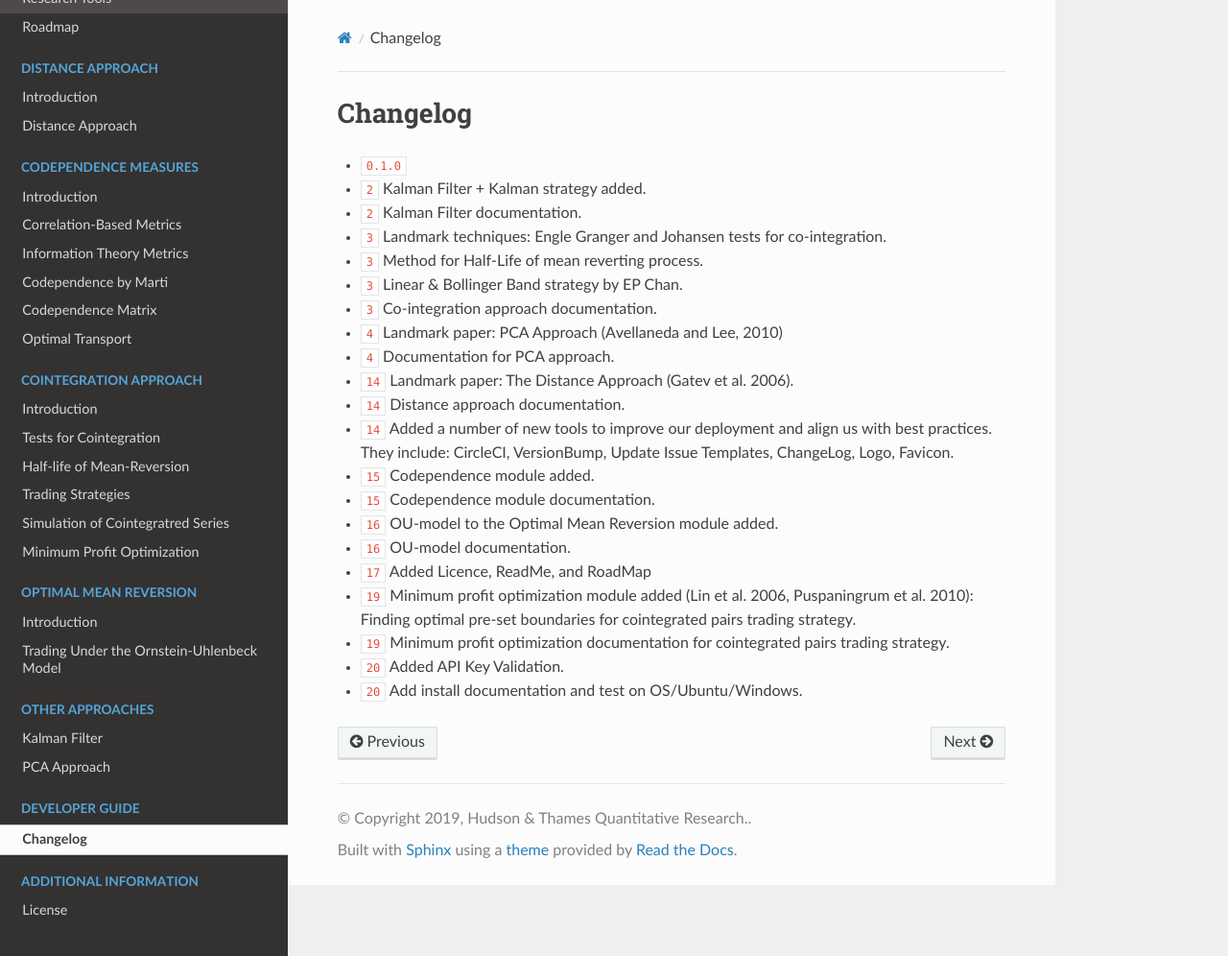
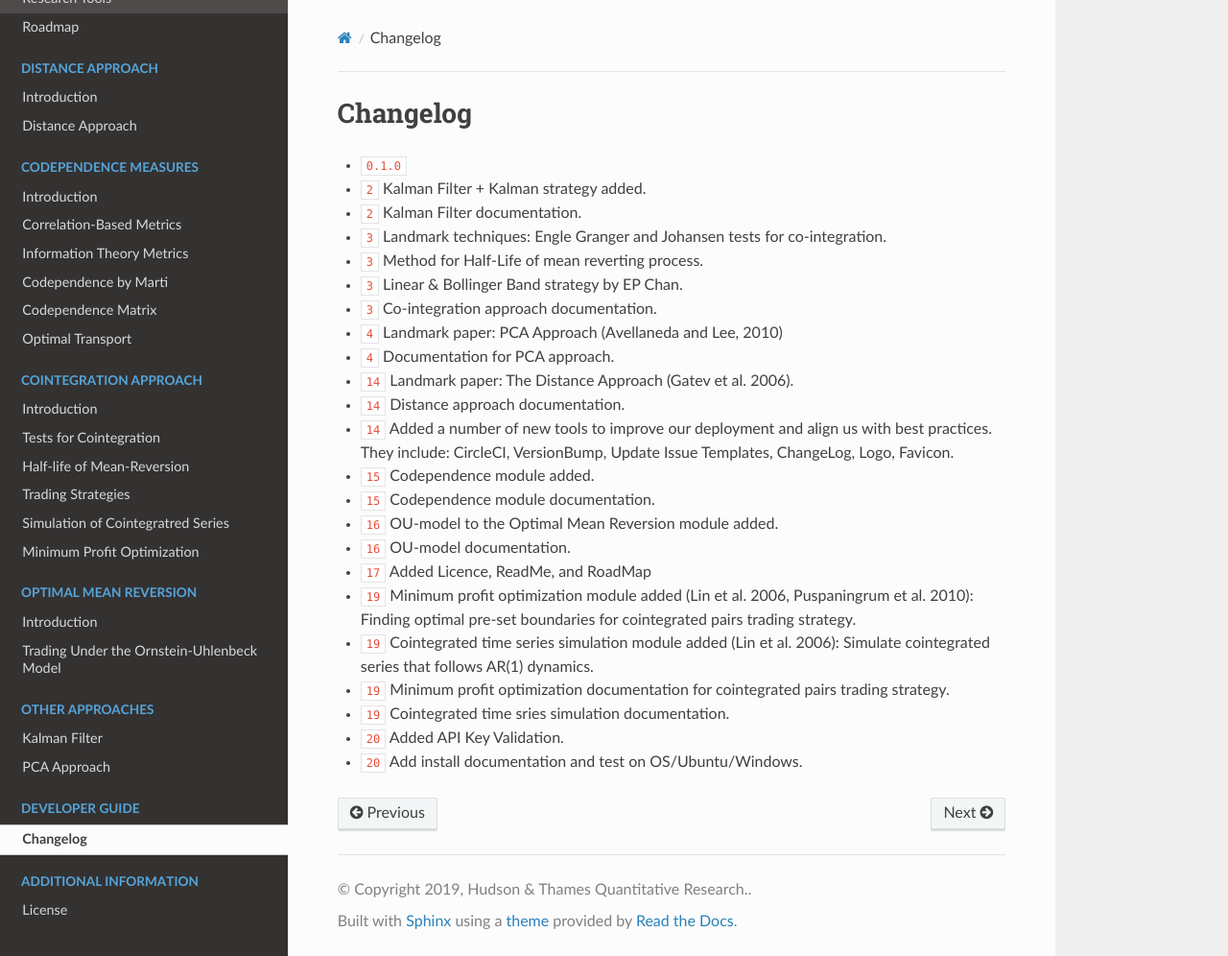
Before and after one commit to hudson-and-thames/arbitragelab, a Sphinx documentation site: the page built from docs/source/changelog.rst, in a window 1280 px wide and 996 px high. Shown: the whole window at 96% size. Built offline with Sphinx 7.4.7 and the Read the Docs theme 2.0.0, drawn with Linux system fonts in a browser that asks for light colours; cross-references to code outside the pages are shown as plain code.

Commit message:
Update changelog.rst

```diff
--- a/docs/source/changelog.rst
+++ b/docs/source/changelog.rst
@@ -30,6 +30,8 @@ Changelog
 * :support:`16` OU-model documentation.
 * :support:`17` Added Licence, ReadMe, and RoadMap
 * :feature:`19` Minimum profit optimization module added (Lin et al. 2006, Puspaningrum et al. 2010): Finding optimal pre-set boundaries for cointegrated pairs trading strategy.
+* :feature:`19` Cointegrated time series simulation module added (Lin et al. 2006): Simulate cointegrated series that follows AR(1) dynamics.
 * :support:`19` Minimum profit optimization documentation for cointegrated pairs trading strategy.
+* :support:`19` Cointegrated time sries simulation documentation.
 * :support:`20` Added API Key Validation.
 * :support:`20` Add install documentation and test on OS/Ubuntu/Windows.
```
